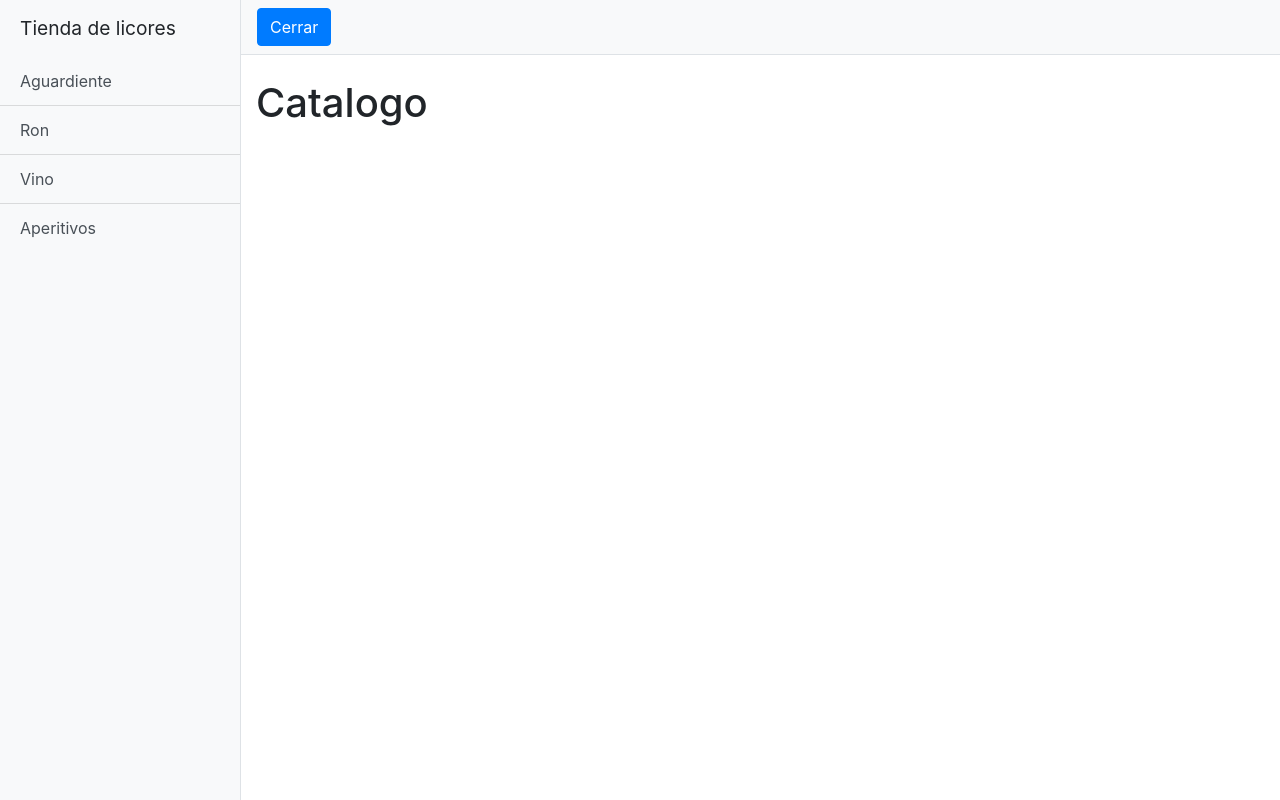
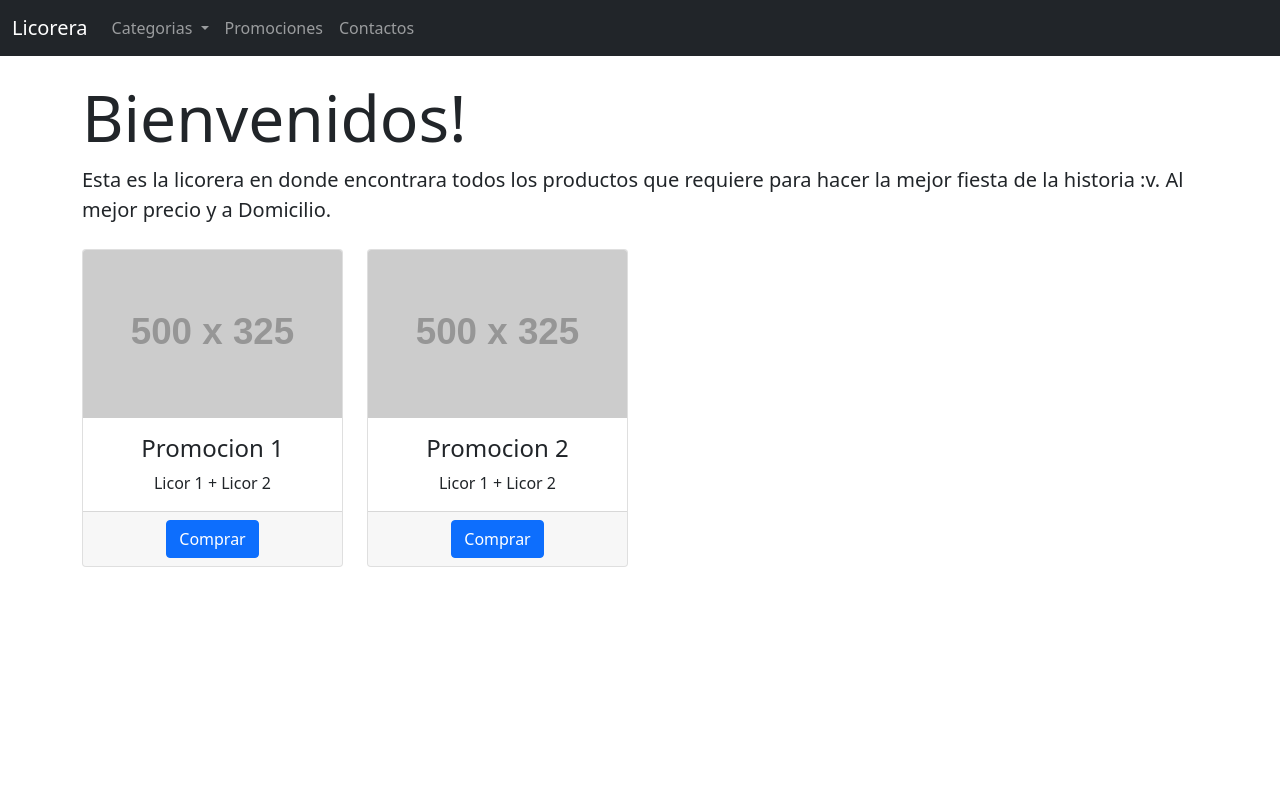
Before and after one commit to JuanNeisa/LicoresHtml, a website: page index.html in a window 1280 px wide. Drawn offline with nearby package versions, Linux system fonts and the light colour scheme; placeholder pictures from the web are drawn by us.

Commit message:
Version 2 - Visualizacion por Html

```diff
--- /dev/null
+++ b/css/heroic-features.css
@@ -0,0 +1,8 @@
+/*!
+ * Start Bootstrap - Heroic Features (https://startbootstrap.com/template/heroic-features)
+ * Copyright 2013-2020 Start Bootstrap
+ * Licensed under MIT (https://github.com/StartBootstrap/startbootstrap-heroic-features/blob/master/LICENSE)
+ */
+body {
+  padding-top: 56px;
+}
--- a/index.html
+++ b/index.html
@@ -5,66 +5,104 @@
 
   <meta charset="utf-8">
   <meta name="viewport" content="width=device-width, initial-scale=1, shrink-to-fit=no">
-  <meta name="description" content="">
-  <meta name="author" content="">
 
-  <title>Tienda de licores</title>
+  <title>Tienda Licores</title>
 
   <!-- Bootstrap core CSS -->
-  <link href="vendor/bootstrap/css/bootstrap.min.css" rel="stylesheet">
+  <link href="https://cdn.jsdelivr.net/npm/bootstrap@5.0.0-beta1/dist/css/bootstrap.min.css" rel="stylesheet" integrity="sha384-giJF6kkoqNQ00vy+HMDP7azOuL0xtbfIcaT9wjKHr8RbDVddVHyTfAAsrekwKmP1" crossorigin="anonymous">
 
   <!-- Custom styles for this template -->
-  <link href="css/simple-sidebar.css" rel="stylesheet">
+  <link href="css/heroic-features.css" rel="stylesheet">
 
 </head>
 
 <body>
 
-  <div class="d-flex" id="wrapper">
-
-    <!-- Sidebar -->
-    <div class="bg-light border-right" id="sidebar-wrapper">
-      <div class="sidebar-heading">Tienda de licores</div>
-      <div class="list-group list-group-flush">
-        <a href="#" class="list-group-item list-group-item-action bg-light">Aguardiente</a>
-        <a href="#" class="list-group-item list-group-item-action bg-light">Ron</a>
-        <a href="#" class="list-group-item list-group-item-action bg-light">Vino</a>
-        <a href="#" class="list-group-item list-group-item-action bg-light">Aperitivos</a>
+  <!-- NavBar -->
+  <nav class="navbar navbar-expand-lg navbar-dark bg-dark fixed-top">
+    <div class="container-fluid">
+      <a class="navbar-brand" href="#">Licorera</a>
+      <button class="navbar-toggler" type="button" data-bs-toggle="collapse" data-bs-target="#navbarSupportedContent" aria-controls="navbarSupportedContent" aria-expanded="false" aria-label="Toggle navigation">
+        <span class="navbar-toggler-icon"></span>
+      </button>
+      <div class="collapse navbar-collapse" id="navbarSupportedContent">
+        <ul class="navbar-nav me-auto mb-2 mb-lg-0">
+          <li class="nav-item dropdown">
+            <a class="nav-link dropdown-toggle" href="#" id="navbarDropdown" role="button" data-bs-toggle="dropdown" aria-expanded="false">
+              Categorias
+            </a>
+            <ul class="dropdown-menu" aria-labelledby="navbarDropdown">
+              <li><a class="dropdown-item" href="#">Aguardiente</a></li>
+              <li><a class="dropdown-item" href="#">Vodka</a></li>
+              <li><a class="dropdown-item" href="#">Ron</a></li>
+              <li><a class="dropdown-item" href="#">Vino</a></li>
+              <!-- <li><hr class="dropdown-divider"></li> -->
+            </ul>
+          </li>
+          <li class="nav-item">
+            <a class="nav-link" href="#">Promociones</a>
+          </li>
+          <li class="nav-item">
+            <a class="nav-link" href="#">Contactos</a>
+          </li>
+        </ul>
       </div>
     </div>
-    <!-- /#sidebar-wrapper -->
+  </nav>
 
-    <!-- Page Content -->
-    <div id="page-content-wrapper">
+  <!-- Page Content -->
+  <div class="container">
 
-      <nav class="navbar navbar-expand-lg navbar-light bg-light border-bottom">
-        <button class="btn btn-primary" id="menu-toggle">Cerrar</button>
+    <!-- Jumbotron Header -->
+    <header class="jumbotron my-4">
+      <h1 class="display-3">Bienvenidos!</h1>
+      <p class="lead">Esta es la licorera en donde encontrara todos los productos que requiere para hacer la mejor fiesta de la historia :v. Al mejor precio y a Domicilio.</p>
+      <!-- <a href="#" class="btn btn-primary btn-lg">Call to action!</a> -->
+    </header>
 
+    <!-- Page Features -->
+    <div class="row text-center">
 
+      <div class="col-lg-3 col-md-6 mb-4">
+        <div class="card h-100">
+          <img class="card-img-top" src="http://placehold.it/500x325" alt="">
+          <div class="card-body">
+            <h4 class="card-title">Promocion 1</h4>
+            <p class="card-text">Licor 1 + Licor 2</p>
+          </div>
+          <div class="card-footer">
+            <a href="#" class="btn btn-primary">Comprar</a>
+          </div>
+        </div>
+      </div>
 
-      </nav>
-
-      <div class="container-fluid">
-        <h1 class="mt-4">Catalogo</h1>
-
+      <div class="col-lg-3 col-md-6 mb-4">
+        <div class="card h-100">
+          <img class="card-img-top" src="http://placehold.it/500x325" alt="">
+          <div class="card-body">
+            <h4 class="card-title">Promocion 2</h4>
+            <p class="card-text">Licor 1 + Licor 2</p>
+          </div>
+          <div class="card-footer">
+            <a href="#" class="btn btn-primary">Comprar</a>
+          </div>
+        </div>
       </div>
-    </div>
+    <!-- /.row -->
 
   </div>
-  <!-- /#wrapper -->
+  <!-- /.container -->
+
+  <!-- Footer -->
+<!--   <footer class="py-5 bg-dark absolute">
+    <div class="container">
+      <p class="m-0 text-center text-white">Copyright &copy; Your Website 2020</p>
+    </div>
+  </footer> -->
 
   <!-- Bootstrap core JavaScript -->
-  <script src="vendor/jquery/jquery.min.js"></script>
-  <script src="vendor/bootstrap/js/bootstrap.bundle.min.js"></script>
-
-  <!-- Menu Toggle Script -->
-  <script>
-    $("#menu-toggle").click(function(e) {
-      e.preventDefault();
-      $("#wrapper").toggleClass("toggled");
-    });
-  </script>
-
+  <script src="https://cdn.jsdelivr.net/npm/@popperjs/core@2.5.4/dist/umd/popper.min.js" integrity="sha384-q2kxQ16AaE6UbzuKqyBE9/u/KzioAlnx2maXQHiDX9d4/zp8Ok3f+M7DPm+Ib6IU" crossorigin="anonymous"></script>
+  <script src="https://cdn.jsdelivr.net/npm/bootstrap@5.0.0-beta1/dist/js/bootstrap.min.js" integrity="sha384-pQQkAEnwaBkjpqZ8RU1fF1AKtTcHJwFl3pblpTlHXybJjHpMYo79HY3hIi4NKxyj" crossorigin="anonymous"></script>
 </body>
 
 </html>
```
